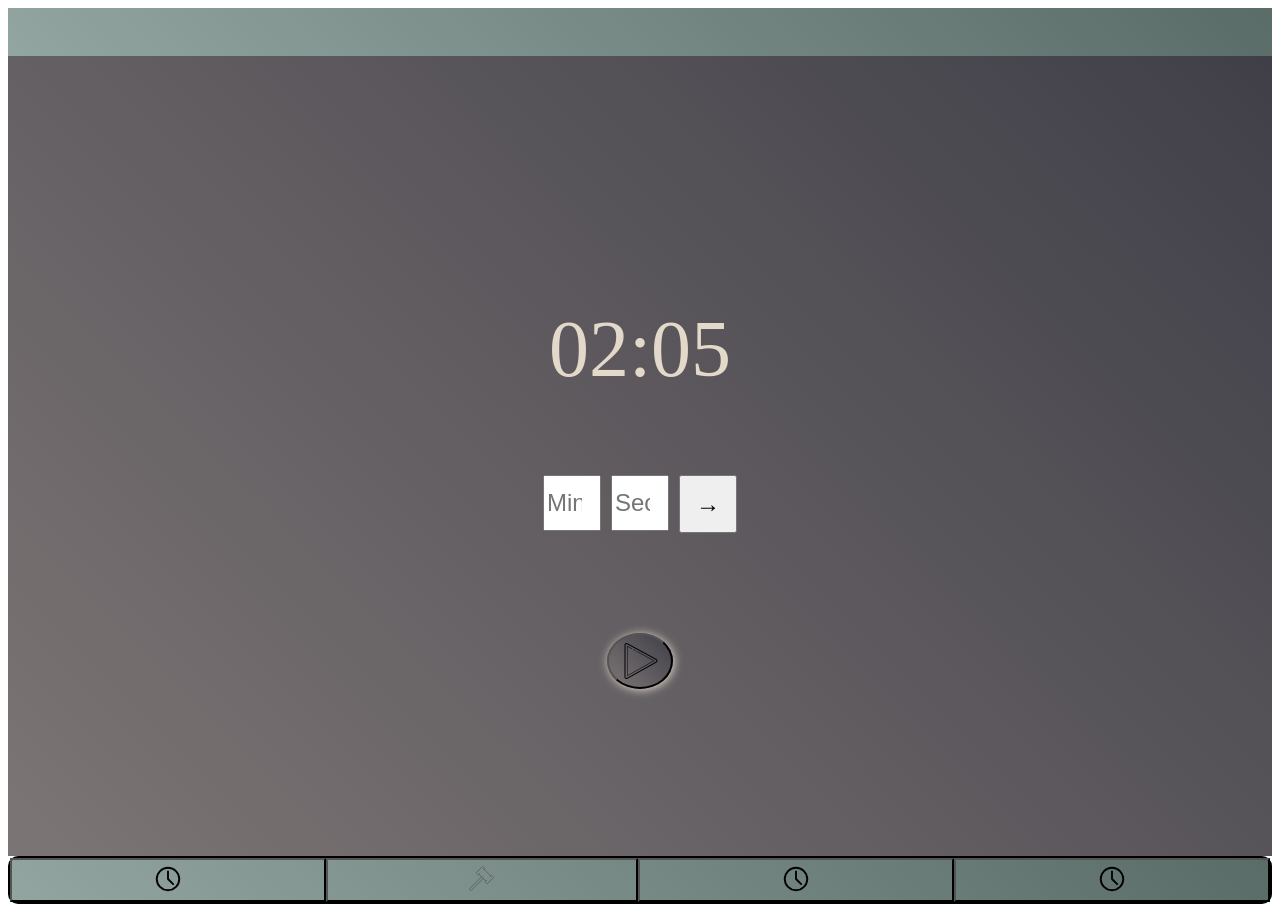
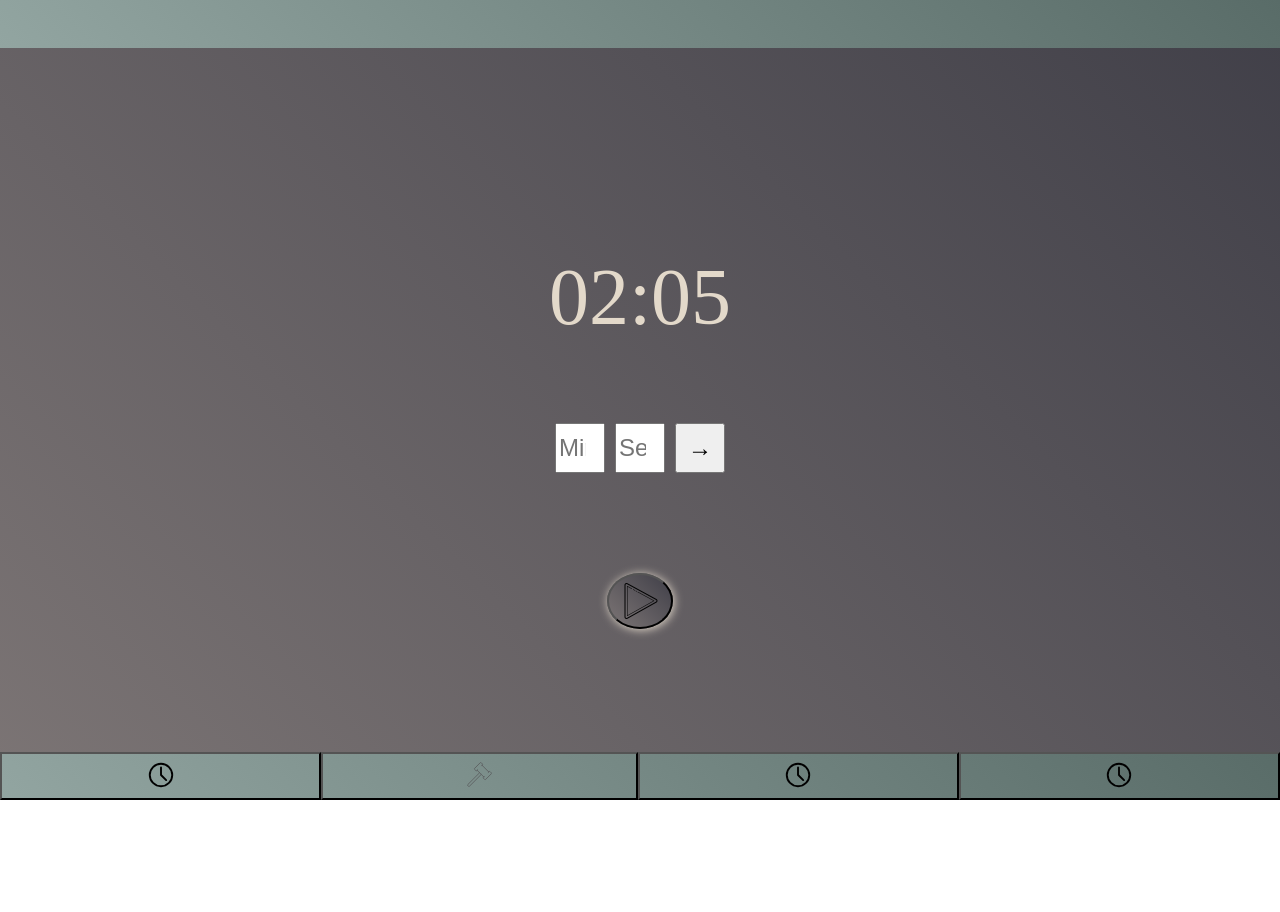
Before and after one commit to rschulzongithub/permanent-efforts, a React (Create React App) app: page / in a window 1280 px wide. After the commit the page ends 800 px from the top, so only its background shows below. Built offline with nearby package versions, Linux system fonts and the light colour scheme.

Commit message:
Full screen without margin

```diff
--- a/src/App.js
+++ b/src/App.js
@@ -1,20 +1,29 @@
 import React from 'react'
+import styled from 'styled-components/macro'
 
 import Grid from './Grid'
 import Header from './Header'
 import Footer from './Footer'
 import Timer from './Timer'
+import GlobalStyle from './GlobalStyles'
 
 function App() {
   return (
-    <div className="App">
-      <Grid>
-        <Header />
-        <Timer></Timer>
-        <Footer></Footer>
-      </Grid>
-    </div>
+    <>
+      <GlobalStyle />
+      <AppStyled className="App">
+        <Grid>
+          <Header />
+          <Timer></Timer>
+          <Footer></Footer>
+        </Grid>
+      </AppStyled>
+    </>
   )
 }
 
 export default App
+
+const AppStyled = styled.div`
+  height: 100vh;
+`
--- a/src/Footer.js
+++ b/src/Footer.js
@@ -6,11 +6,13 @@ import ConstructorIcon from './construction-icon.svg'
 export default function Footer() {
   const Navigation = styled.nav`
     display: grid;
+    height: 48px;
+    width: 100%;
+    position: fixed;
+    bottom: 0;
     grid-auto-flow: column;
     grid-template-columns: repeat(4, auto);
     background: linear-gradient(45deg, #92a5a1 0%, #596c68 100%);
-    border: 2px solid black;
-    border-radius: 10px;
   `
   const NavIcon = styled.button`
     background: transparent;
--- /dev/null
+++ b/src/GlobalStyles.js
@@ -0,0 +1,13 @@
+import { createGlobalStyle } from 'styled-components/macro'
+
+const GlobalStyle = createGlobalStyle`
+*{
+    box-sizing:border-box;
+}
+
+body {
+    margin:0;
+}
+`
+
+export default GlobalStyle
--- a/src/Grid.js
+++ b/src/Grid.js
@@ -2,6 +2,6 @@ import styled from 'styled-components/macro'
 
 export default styled.div`
   display: grid;
-  grid-template-rows: 48px auto 48px;
-  height: 100%;
+  grid-template-rows: auto;
+  height: 100vh;
 `
--- a/src/Header.js
+++ b/src/Header.js
@@ -2,6 +2,9 @@ import styled from 'styled-components/macro'
 
 export default styled.header`
   display: flex;
+  height: 48px;
+  width: 100%;
+  position: fixed;
   justify-content: center;
   align-items: center;
   background: linear-gradient(45deg, #92a5a1 0%, #596c68 100%);
--- a/src/Timer.js
+++ b/src/Timer.js
@@ -94,9 +94,8 @@ const TimerScreenStyled = styled.div`
   display: grid;
   align-content: center;
   justify-items: center;
+  height: 100vh;
   background: linear-gradient(45deg, #7c7575 0%, #403f48 100%);
-  height: 100vh;
-  overflow: hidden;
 `
 const TimerFinishedScreen = styled.div`
   font-size: 3em;
@@ -130,8 +129,8 @@ const TimerDuration = styled.input`
   font-size: 1.5em;
 `
 const TimeSubmitBtn = styled.button`
-  height: 58px;
-  width: 58px;
+  height: 50px;
+  width: 50px;
   font-size: 1.5em;
 `
 
```
